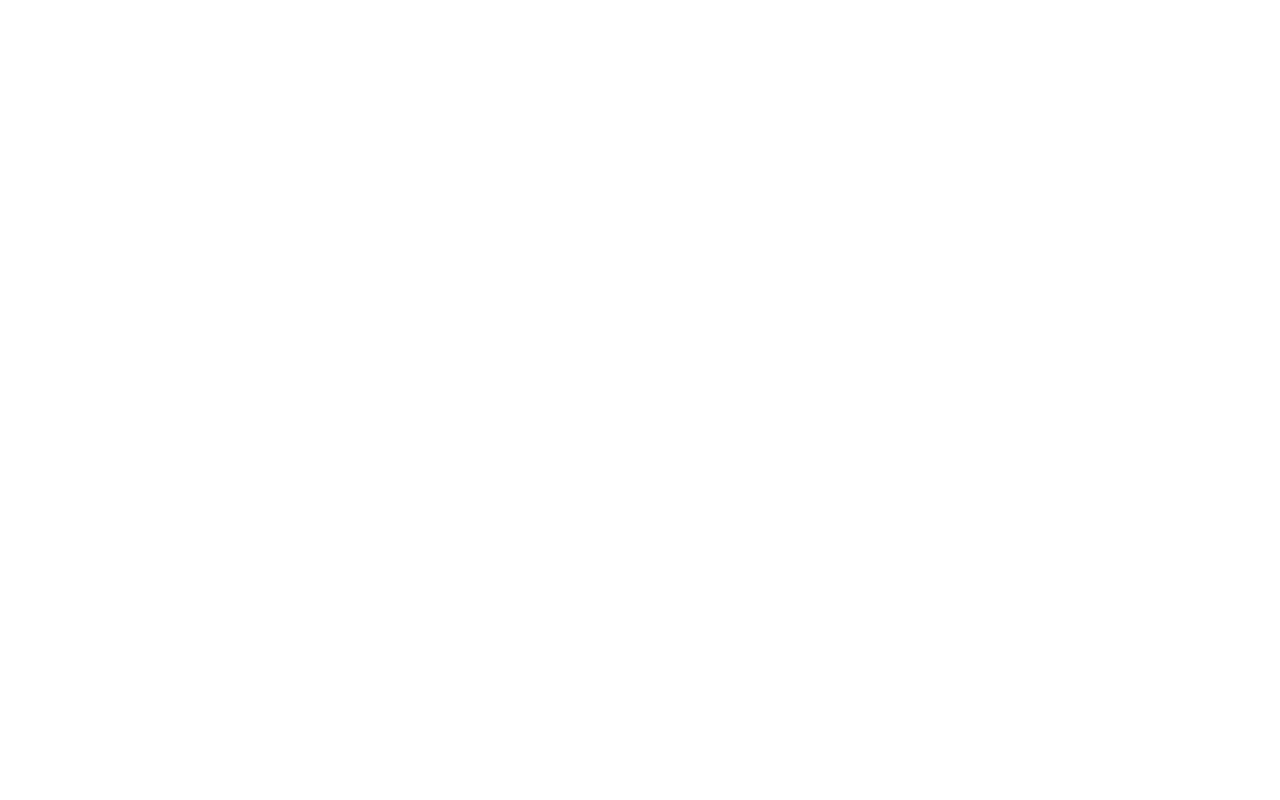
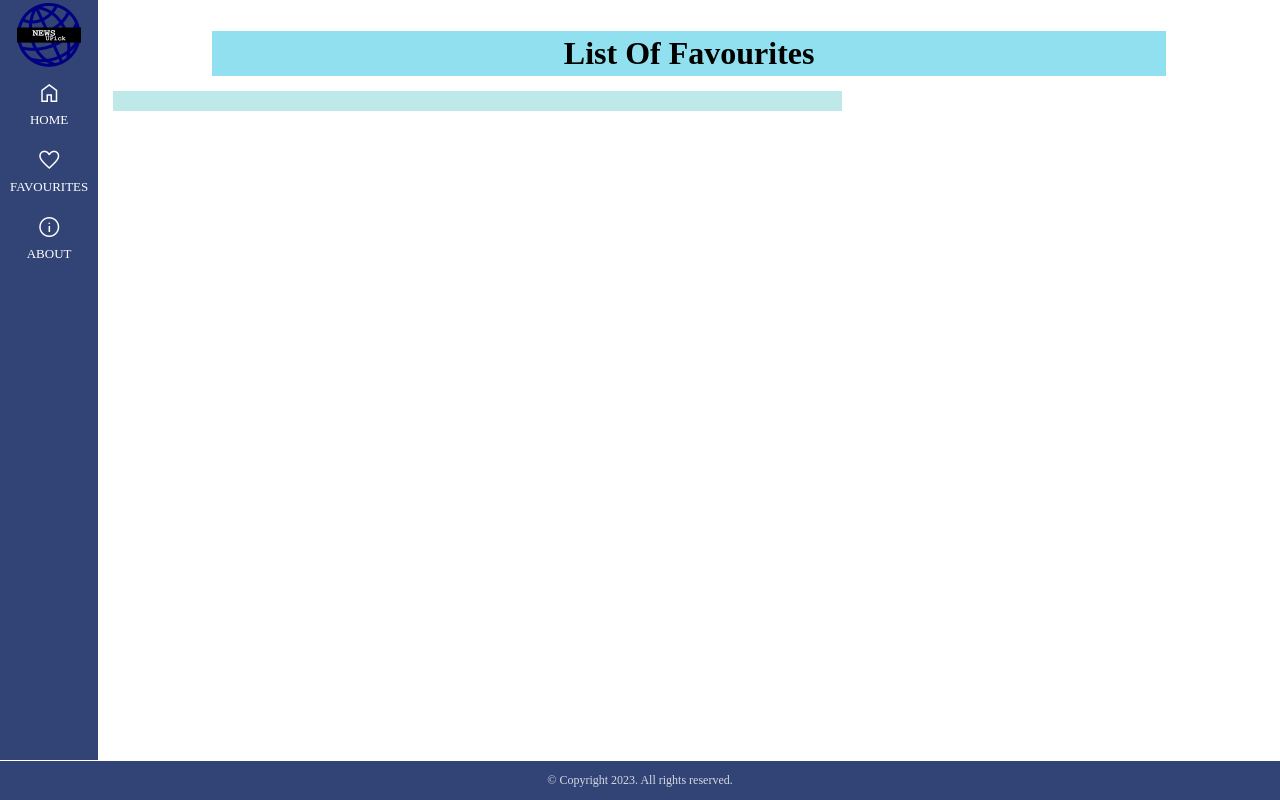
Before and after one commit to leojdj/newsupick, a plain HTML site: page index.html in a window 1280 px wide. Drawn offline with nearby package versions, Linux system fonts and the light colour scheme.

Commit message:
[#2] Page design skeleton and styles. Responsive behaviour styles.

```diff
--- /dev/null
+++ b/css/styles.css
@@ -0,0 +1,251 @@
+
+/*
+    Course:     INFO6134 (Capstone Project)
+    Term:       F23
+    Professor:  Murilo Trigo
+    Author:     Leonardo Antezana
+    Notes:      This application uses some of the code and patterns learned in different classes.
+ */
+
+ /* FOR THE MATERIAL ICONS */
+.material-symbols-outlined {
+    font-variation-settings:
+    'FILL' 0,
+    'wght' 400,
+    'GRAD' 0,
+    'opsz' 48
+}
+
+/* PAGE STRUCTURE */
+
+* {
+    margin: 0;
+    padding: 0;
+  }
+
+:root {
+
+    /* Main Colours */
+    --primary-colour: #324376;
+    --secondary-colour: #90e0ef;
+    --third-colour: #BEE9E8;
+
+    --page-number: #CAE9FF;
+    --page-favourite: #FF0000;
+
+    --black: #000;
+    --white: #fff;
+
+    --user-message: #C0C0C0;
+
+    font-size: 16px;
+}
+
+.container {
+    display: flex;
+    flex-direction: column;
+    min-height: 100vh;
+}
+
+/* MENU & HEADER */
+
+header {
+    display: flex;
+    align-items: center;
+    justify-content: space-between;
+
+    background-color: var(--primary-colour);
+}
+
+#logo-image {
+    flex: 1;
+    width: 4rem;
+    margin: 0.2rem 0.5rem 0;
+}
+
+#menu-container {
+    display: flex;
+    flex: auto;
+    justify-content: space-evenly;
+}
+
+#menu-container .menu-option-wrapper a {
+    display: flex;
+    flex-direction: column;
+    margin: 5px;
+    padding: 5px;
+    text-align: center;
+
+    text-decoration: none;
+    color: var(--white);
+}
+
+#menu-container .menu-option-wrapper .menu-option-text {
+    margin-top: 7px;
+    font-size: small;
+    text-transform: uppercase;
+}
+
+  /* MAIN & CONTENT */
+
+main {
+
+    flex: 1;
+    position: relative;
+}
+
+main #dailynews-container {
+    overflow-y: auto;
+    position: absolute;
+    top: 0;
+    bottom: 0;
+    left: 0;
+    right: 0;
+}
+
+main #dailynews-page-container {
+    display: flex;
+    flex-direction: column;
+    justify-content: center;
+}
+
+#dailynews-page-container img {
+    width: 100%;
+    aspect-ratio: 2 / 1;
+}
+
+#dailynews-pagenumber-container {
+    display: flex;
+    justify-content: center;
+
+    background-color: var(--secondary-colour);
+
+    margin-top: 15px;
+    margin-left: 50px;
+    margin-right: 50px;
+}
+
+#dailynews-pagenumber-container .dailynews-pagenumber {
+    margin: 0.2rem 0.25rem 0.2rem;
+    padding: 0 10px 0;
+
+    border: 1px solid var(--page-number);
+    background-color: var(--page-number);
+}
+
+#dailynews-pagenumber-container .dailynews-pageactive {
+    border: 1px solid #000;
+    background-color: var(--white);
+}
+
+#dailynews-page-container {
+    margin: 15px;
+    padding: 10px;
+    background-color: var(--third-colour);
+}
+
+#dailynews-page-container h3 {
+    margin: 7px 0 7px;
+}
+
+#dailynews-page-container .dailynews-page-section {
+    margin: 5px 0 5px;
+    font-weight: bold;
+}
+
+#dailynews-page-container span, #dailynews-page-container p {
+    font-weight: normal;
+}
+
+#dailynews-page-container .dailynews-page-isfavourite {
+    font-size: smaller;
+    font-weight: bold;
+    text-transform: uppercase;
+
+    color: var(--page-favourite);
+}
+
+#dailynews-page-nav-container {
+    display: flex;
+    flex-direction: row;
+    justify-content: center;
+    margin-bottom: 30px;
+    text-align: center;
+}
+
+#dailynews-page-nav-container button {
+    margin: 0 0.5rem 0;
+    padding: 7px;
+    width: 4rem;
+
+    border-radius: 25px;
+}
+
+#dailynews-page-nav-container p {
+    margin-top: 5px;
+    font-size: 0.75rem;
+    font-weight: bold;
+    text-transform: uppercase;
+}
+
+/* SECTION OPTIONS */
+#section-title-wrapper {
+    margin: auto;
+    width: 80%;
+    background-color: var(--secondary-colour);
+    color: var(--black);
+
+    margin-top: 1rem;
+
+    padding: 0.25rem;
+
+    text-align: center;
+}
+
+/* TODO: offline message, user message*/
+
+/* FOOTER */
+
+footer {
+    position: absolute;
+    left: 0;
+    bottom: 0;
+    right: 0;
+
+    padding: 0.75rem 0;
+
+    background-color: var(--primary-colour);
+    color: rgba(255, 255, 255, 0.8);
+
+    text-align: center;
+    font-size: 0.75rem;
+}
+
+/* RESPONSIVE BEHAVIOUR */
+
+@media only screen and (min-width: 800px) {
+    .container {
+        flex-direction: row;
+        padding-bottom: 2.5rem;
+        box-sizing: border-box;
+    }
+
+    header {
+      flex-direction: column;
+    }
+
+    #menu-container {
+      flex-direction: column;
+      justify-content: flex-start;
+    }
+
+    #dailynews-pagenumber-container, #dailynews-page-container, #dailynews-page-nav-container, #dailynews-bottom-container {
+      width: 80%;
+    }
+}
+
+@media only screen and (min-width: 1000px) {
+    #dailynews-pagenumber-container, #dailynews-page-container, #dailynews-page-nav-container, #dailynews-bottom-container {
+      width: 60%;
+    }
+}
--- a/index.html
+++ b/index.html
@@ -26,9 +26,83 @@
     <!-- Link the Web App Manifest. This file provides details for the proper PWA behavior. -->
     <link rel="manifest" href="/manifest.json">
 
+    <!-- Apple meta tags and link tags to make it PWA ready. -->
+    <link rel="apple-touch-icon" href="/icons/newsupick_192.png">
+    <meta name="apple-mobile-web-app-capable" content="yes">
+    <meta name="apple-mobile-web-app-status-bar-style" content="black">
+    <meta name="apple-mobile-web-app-title" content="NewsUPick">
+    <meta name="theme-color" content="#324376">
+
+    <!-- Favorite Icon. -->
+    <link rel="icon" type="image/png" sizes="192x192" href="/icons/newsupick_192.png">
+
+    <!-- Linking to the CSS file -->
+    <link rel="stylesheet" href="/css/styles.css">
+
+    <!-- Google Material Icons -->
+    <link rel="stylesheet" href="https://fonts.googleapis.com/css2?family=Material+Symbols+Outlined" />
+
 </head>
 
 <body>
+
+    <div class="container">
+
+        <header>
+            <div id="logo-wrapper">
+                <img id="logo-image" src="/icons/newsupick_512.png" alt="Logo image for NewsUPick App.">
+            </div>
+
+            <nav id="menu-container">
+                <div class="menu-option-wrapper">
+                    <a href="/">
+                        <span class="material-symbols-outlined">home</span>
+                        <span class="menu-option-text">Home</span>
+                    </a>
+                </div>
+                <div class="menu-option-wrapper">
+                    <a href="/">
+                        <span class="material-symbols-outlined">favorite</span>
+                        <span class="menu-option-text">Favourites</span>
+                    </a>
+                </div>
+                <div class="menu-option-wrapper">
+                    <a href="/">
+                        <span class="material-symbols-outlined">info</span>
+                        <span class="menu-option-text">About</span>
+                    </a>
+                </div>
+            </nav>
+        </header>
+
+        <main>
+
+            <div id="dailynews-container">
+
+                <div id="dailynews-pagenumber-container">
+                    <!-- Paging data will get dynamically added here. -->
+                </div>
+
+                <div id="section-title-wrapper">
+                    <h1 class="section-title">List Of Favourites</h1>
+                </div>
+
+                <div id="dailynews-page-container">
+                    <!-- News data will get dynamically added here. -->
+                </div>
+
+                <div id="dailynews-bottom-container">
+                    <!-- User messages go here. -->
+                </div>
+            </div>
+
+        </main>
+
+        <footer>
+            <p>&copy; Copyright 2023. All rights reserved.</p>
+        </footer>
+
+    </div>
 
     <script src="/js/scripts.js" type="module"></script>
 </body>
```
